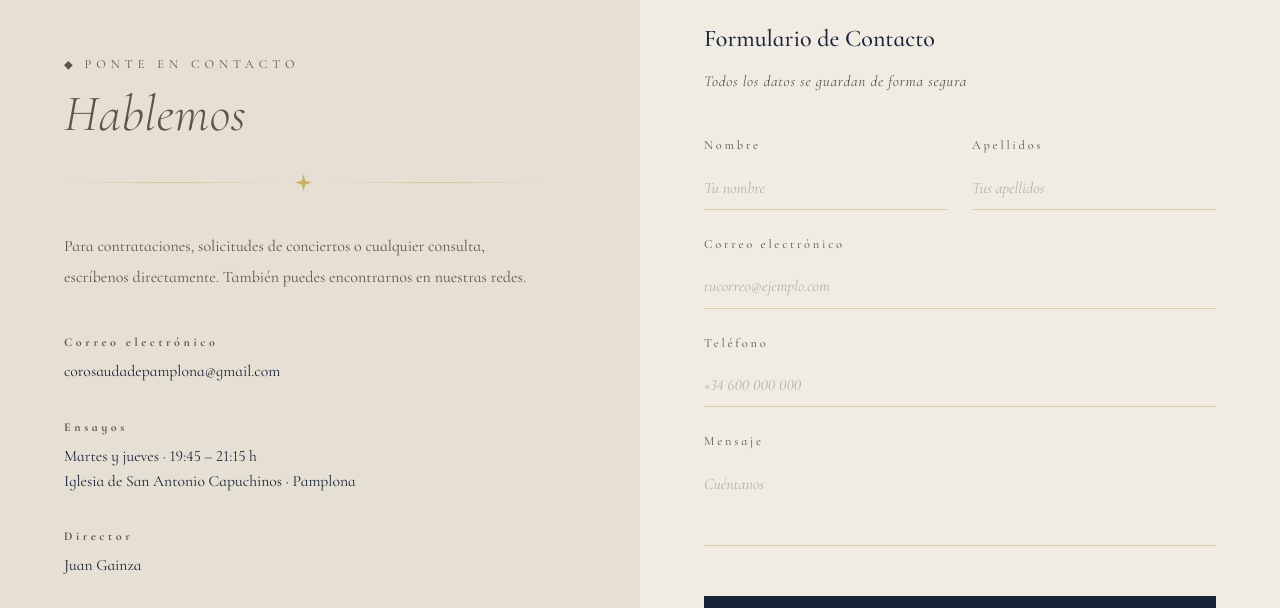
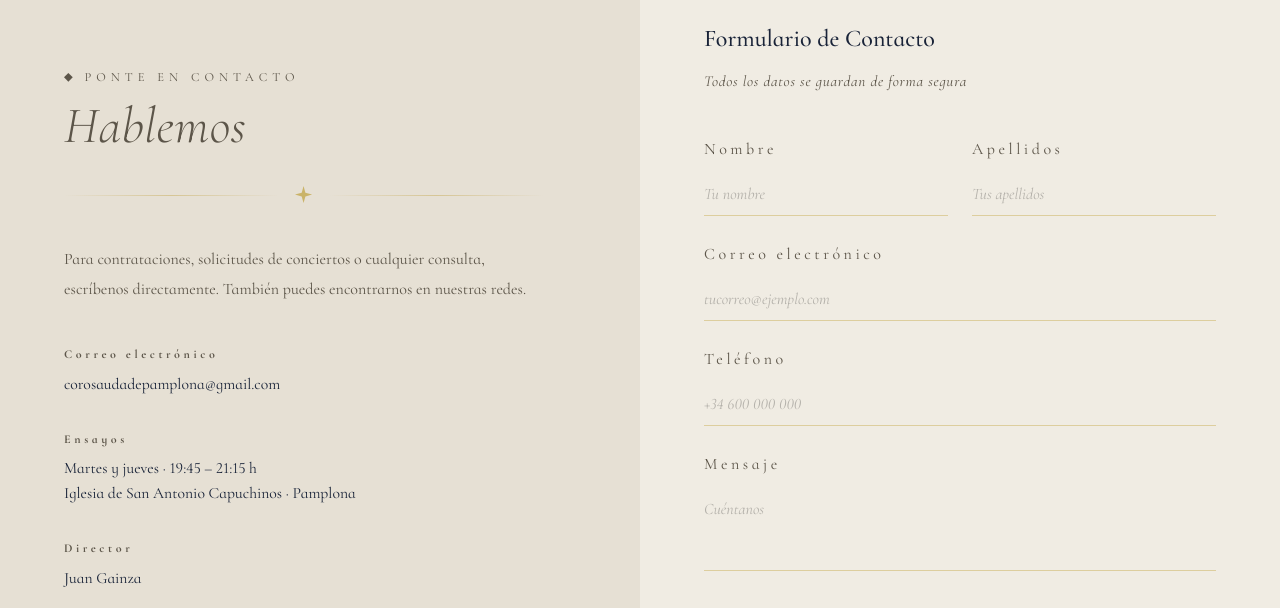
Before and after one commit to JBcL14/web_coro_saudade, a plain HTML site: page index.html in a window 1280 px wide. Shown: the part 8620-9228 px from the top of the page. Drawn offline with nearby package versions, Linux system fonts and the light colour scheme; a web font is replaced by a local one.

Commit message:
Increase font size for form group labels

```diff
--- a/styles.css
+++ b/styles.css
@@ -808,7 +808,7 @@
   .form-group label {
     display: block;
     font-family: var(--serif-sc);
-    font-size: 0.78rem;
+    font-size: 1rem;
     letter-spacing: 0.22em;
     color: var(--gray-mid);
     margin-bottom: 0.6rem;
```
